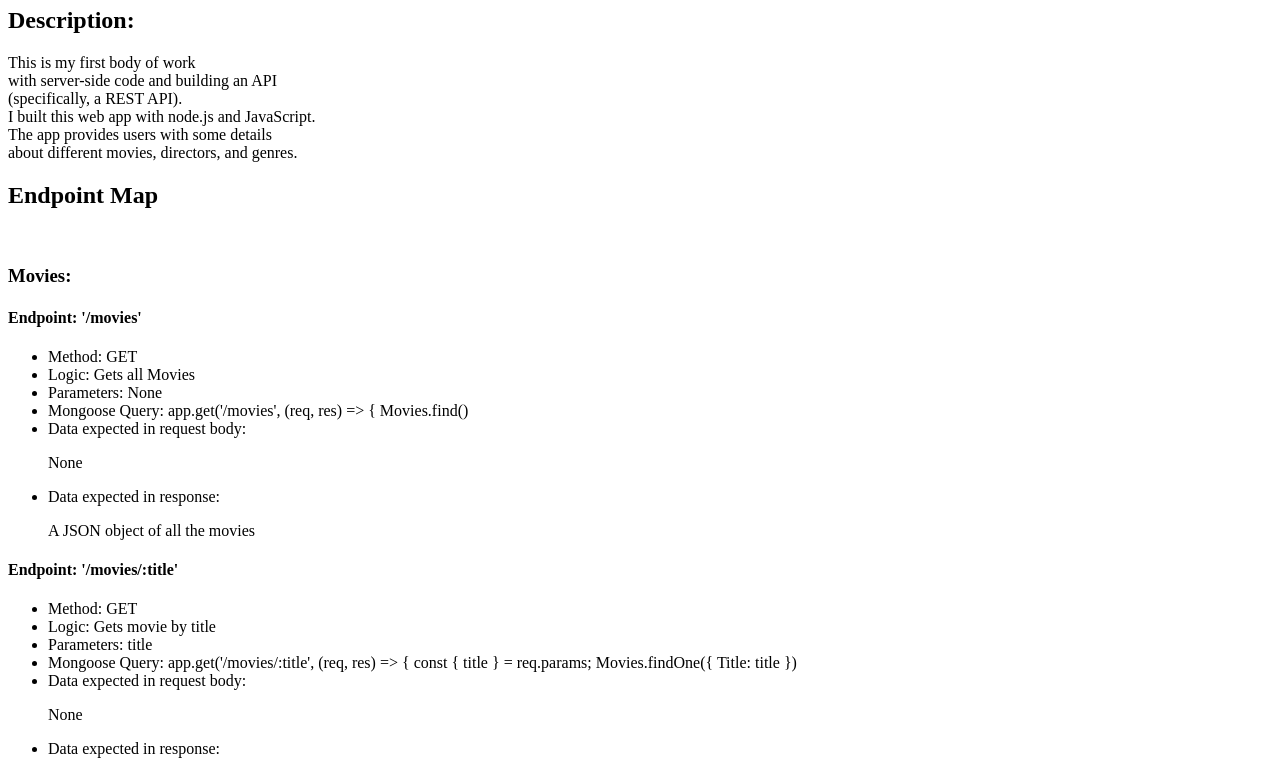
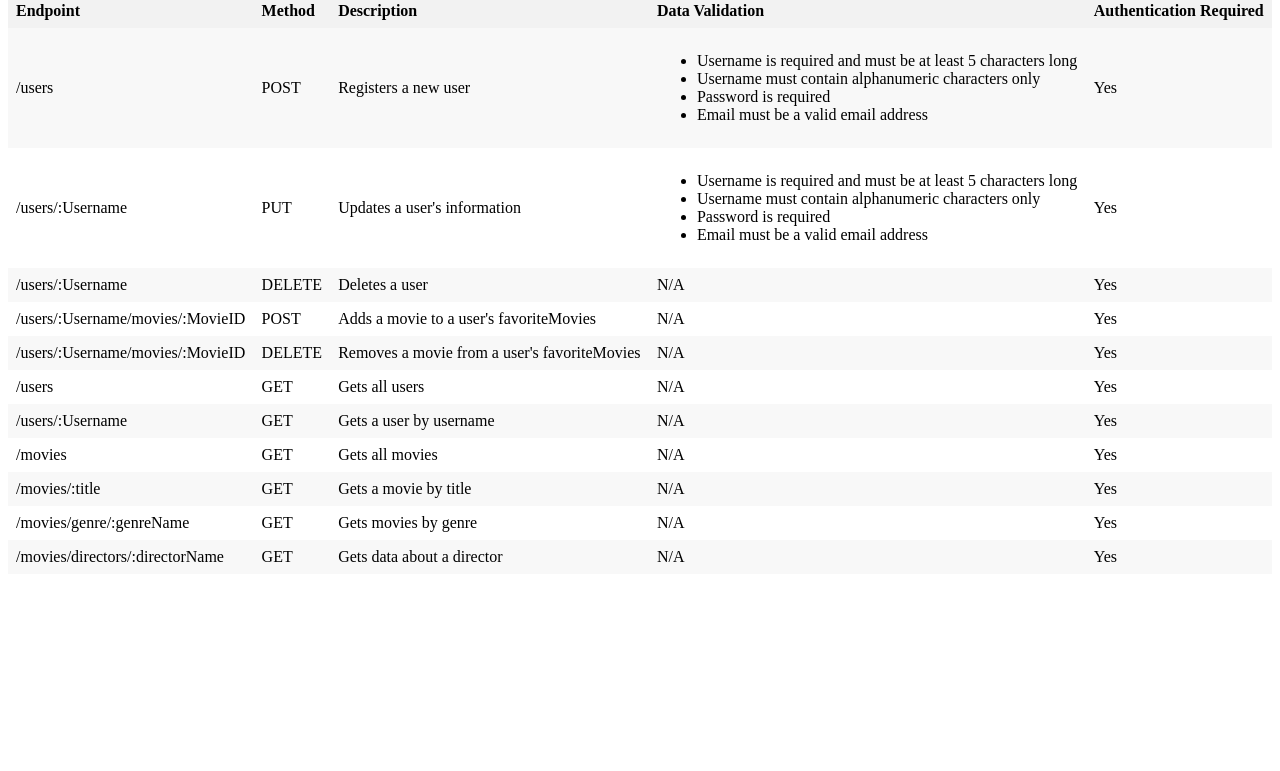
Before and after one commit to jcody49/movie_api, a website: page public/documentation.html in a window 1280 px wide. Shown: the part 73-844 px from the top of the page. After the commit the page ends 800 px from the top, so only its background shows below. Drawn offline with Linux system fonts and the light colour scheme.

Commit message:
Updates Documentation.html and Adds README
Adds README and puts endpoints in the documentation into a table, updating the information with data validation and authentication

```diff
--- a/public/documentation.html
+++ b/public/documentation.html
@@ -1,4 +1,131 @@
 <!DOCTYPE html>
+<html>
+<head>
+    <title>myFlix Documentation</title>
+  <style>
+    table {
+      border-collapse: collapse;
+      width: 100%;
+    }
+    th, td {
+      text-align: left;
+      padding: 8px;
+    }
+    th {
+      background-color: #f2f2f2;
+    }
+    tr:nth-child(even) {
+      background-color: #f8f8f8;
+    }
+  </style>
+</head>
+<body>
+  <h2>API Documentation</h2>
+  <table>
+    <tr>
+      <th>Endpoint</th>
+      <th>Method</th>
+      <th>Description</th>
+      <th>Data Validation</th>
+      <th>Authentication Required</th>
+    </tr>
+    <tr>
+      <td>/users</td>
+      <td>POST</td>
+      <td>Registers a new user</td>
+      <td>
+        <ul>
+          <li>Username is required and must be at least 5 characters long</li>
+          <li>Username must contain alphanumeric characters only</li>
+          <li>Password is required</li>
+          <li>Email must be a valid email address</li>
+        </ul>
+      </td>
+      <td>Yes</td>
+    </tr>
+    <tr>
+      <td>/users/:Username</td>
+      <td>PUT</td>
+      <td>Updates a user's information</td>
+      <td>
+        <ul>
+          <li>Username is required and must be at least 5 characters long</li>
+          <li>Username must contain alphanumeric characters only</li>
+          <li>Password is required</li>
+          <li>Email must be a valid email address</li>
+        </ul>
+      </td>
+      <td>Yes</td>
+    </tr>
+    <tr>
+      <td>/users/:Username</td>
+      <td>DELETE</td>
+      <td>Deletes a user</td>
+      <td>N/A</td>
+      <td>Yes</td>
+    </tr>
+    <tr>
+      <td>/users/:Username/movies/:MovieID</td>
+      <td>POST</td>
+      <td>Adds a movie to a user's favoriteMovies</td>
+      <td>N/A</td>
+      <td>Yes</td>
+    </tr>
+    <tr>
+      <td>/users/:Username/movies/:MovieID</td>
+      <td>DELETE</td>
+      <td>Removes a movie from a user's favoriteMovies</td>
+      <td>N/A</td>
+      <td>Yes</td>
+    </tr>
+    <tr>
+      <td>/users</td>
+      <td>GET</td>
+      <td>Gets all users</td>
+      <td>N/A</td>
+      <td>Yes</td>
+    </tr>
+    <tr>
+      <td>/users/:Username</td>
+      <td>GET</td>
+      <td>Gets a user by username</td>
+      <td>N/A</td>
+      <td>Yes</td>
+    </tr>
+    <tr>
+      <td>/movies</td>
+      <td>GET</td>
+      <td>Gets all movies</td>
+      <td>N/A</td>
+      <td>Yes</td>
+    </tr>
+    <tr>
+      <td>/movies/:title</td>
+      <td>GET</td>
+      <td>Gets a movie by title</td>
+      <td>N/A</td>
+      <td>Yes</td>
+    </tr>
+    <tr>
+      <td>/movies/genre/:genreName</td>
+      <td>GET</td>
+      <td>Gets movies by genre</td>
+      <td>N/A</td>
+      <td>Yes</td>
+    </tr>
+    <tr>
+      <td>/movies/directors/:directorName</td>
+      <td>GET</td>
+      <td>Gets data about a director</td>
+      <td>N/A</td>
+      <td>Yes</td>
+    </tr>
+  </table>
+</body>
+</html>
+
+
+<!--<!DOCTYPE html>
 <head>
     <title>Movie API</title>
 </head>
@@ -240,4 +367,4 @@
 
     </p>
 
-</body>
+</body>-->
```
Also changed, not shown: auth.js (+4 -4 lines), models.js (+6 -3 lines), passport.js (+7 -7 lines), 2 other files.
